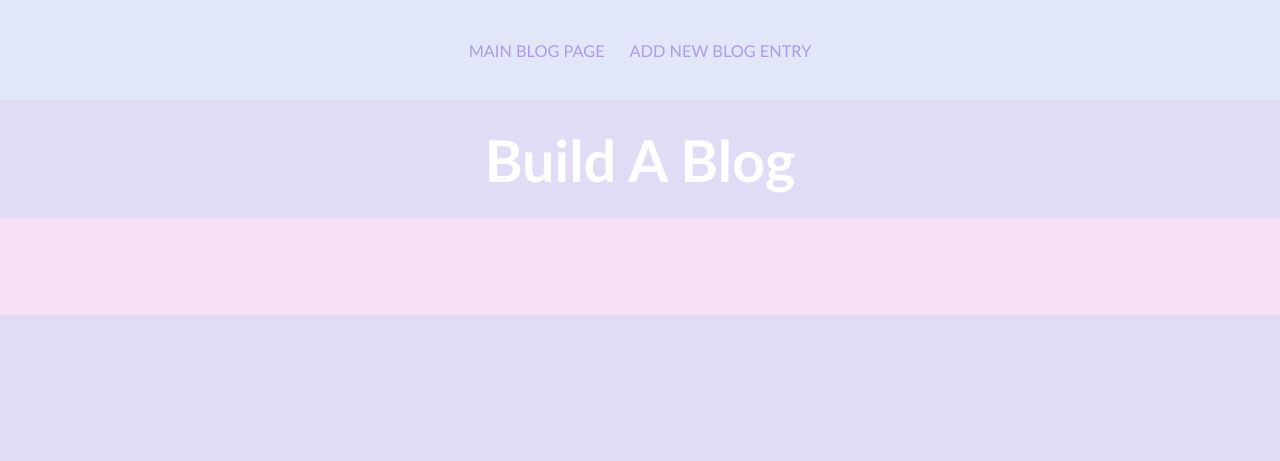
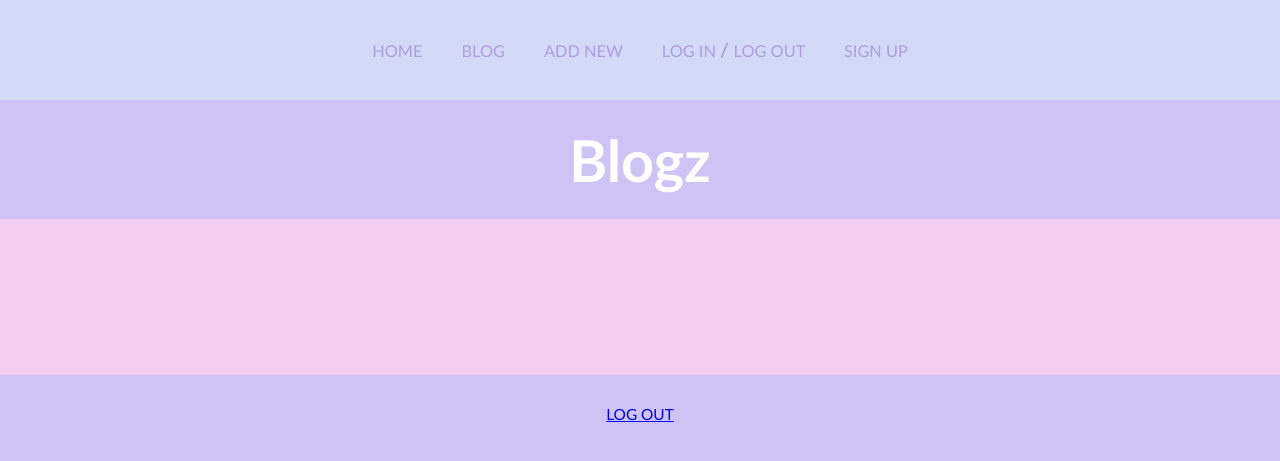
Before and after one commit to samrahsoarus/blogz, a Flask app: page /blog in a window 1280 px wide. Shown: the top 461 px of the page. Run offline with Flask 2, Linux system fonts and the light colour scheme; data that the repository does not hold is empty.

Commit message:
Finished homework

```diff
--- a/main.py
+++ b/main.py
@@ -1,13 +1,13 @@
 
-
-from flask import Flask, request, redirect, render_template
+from flask import Flask, request, redirect, render_template, session, flash
 from flask_sqlalchemy import SQLAlchemy
 
 app = Flask(__name__)
 app.config['DEBUG'] = True
-app.config['SQLALCHEMY_DATABASE_URI'] = 'mysql+pymysql://build-a-blog:password@localhost:8889/build-a-blog'
+app.config['SQLALCHEMY_DATABASE_URI'] = 'mysql+pymysql://blogz:password@localhost:8889/blogz'
 app.config['SQLALCHEMY_ECHO'] = True
 db = SQLAlchemy(app)
+app.secret_key = 'y337kGcys&zP3B'
 
 
 #---------------------------------------------------------------------------------- CLASSES --------------------------------------------------------------------------------
@@ -17,23 +17,52 @@ class Blog(db.Model):
     id = db.Column(db.Integer, primary_key=True)
     title = db.Column(db.String(120))
     body = db.Column(db.String(120))
-    def __init__(self, title, body):
+    owner_id = db.Column(db.Integer, db.ForeignKey('user.id'))
+    def __init__(self, title, body, owner):
         self.title = title
         self.body = body
+        self.owner = owner
+
+
+class User(db.Model):
+    id = db.Column(db.Integer, primary_key=True)
+    email = db.Column(db.String(120))
+    password = db.Column(db.String(120))
+    blogs = db.relationship('Blog', backref='owner')
+    def __init__(self, title, body):
+        self.email = title
+        self.password = body
 
 
 #---------------------------------------------------------------------------- ROUTES + HANDLERS ----------------------------------------------------------------------------
 
 
+@app.before_request
+def require_login():
+    allowed_routes = ['signup', 'login', 'display_users', 'display_blogs']
+    if request.endpoint not in allowed_routes and 'email' not in session:
+        return redirect('/login')
+
+
+# REDIRECT TO INDEX.HTML / HOME
 @app.route('/', methods=['POST', 'GET'])
 def index():
-    return redirect('/blog')
+    return redirect('/index.html')
 
 
+# BLOG.HTML / BLOG
 @app.route('/blog', methods=['POST', 'GET'])
 def display_blogs():
     blog_posts = Blog.query.all()
-    return render_template('home.html', page_title="Build A Blog", blogs=blog_posts)
+    blog_users = User.query.all()
+    return render_template('blog.html', page_title="Blogz", author='', blogs=blog_posts, users=blog_users)
+
+
+# INDEX.HTML / HOME
+@app.route('/home', methods=['POST', 'GET'])
+def display_users():
+    blog_users = User.query.all()
+    return render_template('index.html', page_title="Blog Users", users=blog_users)
 
 
 @app.route('/new')
@@ -44,27 +73,126 @@ def display_blog_form():
     return render_template('new.html', page_title='Add a Blog Entry', error=error_message, title=blog_title, body=blog_body)
 
 
+@app.route('/post', methods=['POST', 'GET'])
+def display_post():
+    blog_author = ''
+    # Get blog-id or user-id from the link user clicked on 'Blog' page
+    blog_id = request.args.get('blog_id')
+    user_id = request.args.get('user_id')
+    # Page of posts using user id
+    if user_id is not None:
+        user = User.query.filter_by(id=user_id).first()
+        blog_author = user.email
+        blog_users = User.query.all()
+        posts_to_display = Blog.query.filter_by(owner_id=user_id)
+        return render_template('blog.html', page_title="Blogz", author=blog_author, blogs=posts_to_display, users=blog_users)
+    # Post requested using blog id
+    else:
+        blog_to_display = Blog.query.filter_by(id=blog_id).first()
+        blog_title = blog_to_display.title
+        blog_body =  blog_to_display.body
+        return render_template('post.html', page_title=blog_title, body=blog_body)
+
+
 @app.route('/new', methods=['POST', 'GET'])
 def create_new_blog():
+    # Get blog title and body from the form
     blog_title = request.form['title']
     blog_body = request.form['body']
+    # Get blog owner from login info
+    owner_email = session['email']
+    owner_id = User.query.filter_by(email=owner_email).first()
+    # If the title or body is NOT blank then add that new blog into database and display it
     if blog_title != '' and blog_body != '':
-        new_blog = Blog(title=blog_title, body=blog_body)
+        new_blog = Blog(title=blog_title, body=blog_body, owner=owner_id)
         db.session.add(new_blog)
         db.session.commit()
         return render_template('post.html', page_title=blog_title, body=blog_body)
+    # If the title or body is blank then display error and re-render the new post form
     else:
         error_message = "Blog title or body is blank! Please enter and resubmit."
         return render_template('new.html', error=error_message, page_title='Add a Blog Entry', title=blog_title, body=blog_body)
 
 
-@app.route('/post', methods=['POST', 'GET'])
-def display_post():
-    blog_id = request.args.get('id')
-    blog_to_display = Blog.query.filter_by(id=blog_id).first()
-    blog_title = blog_to_display.title
-    blog_body =  blog_to_display.body
-    return render_template('post.html', page_title=blog_title, body=blog_body)
+# REDIRECT TO INDEX.HTML / HOME
+@app.route('/login', methods=['POST', 'GET'])
+def login():
+    # If the user entered login information
+    if request.method == 'POST':
+        # Grab user data
+        email = request.form['email']
+        password = request.form['password']
+        # Look for username in the database
+        user = User.query.filter_by(email=email).first()
+        # If the user exists and the right password was entered
+        if user and user.password == password:
+            # Assign the session a key logging in the user
+            session['email'] = email
+            flash("You are logged in as " + email, "error")
+            # Send user to the new blog page
+            return redirect('/new')
+        return render_template('login.html', page_title="Log In", error = "Username does not exist or password incorrect!")
+    return render_template('login.html', page_title="Log In", error = "")
+
+
+@app.route('/signup', methods=['POST', 'GET'])
+def signup():
+    email = ''
+    password = ''
+    verify = ''
+    message = ''
+    # If the user entered data
+    if request.method == 'POST':
+        # Grab user data
+        email = request.form['email']
+        password = request.form['password']
+        verify = request.form['verify']
+        # Check to see if the user already exists in the database
+        existing_user = User.query.filter_by(email=email).first()
+        # Figure out if there are any errors
+        message = check_entries(email, password, verify, existing_user)
+        if not existing_user and message == '':
+            new_user = User(email, password)
+            db.session.add(new_user)
+            db.session.commit()
+            session['email'] = email
+            return redirect('/new')
+    # Render the template w/ errors (if there are none, no message)
+    return render_template('signup.html', page_title="Sign Up", error=message)
+
+
+@app.route('/logout')
+def logout():
+    # Check is the user is logged in before logging out
+    #if session.get('email') == True:
+    del session['email']
+    flash('You have been logged out!', 'error')
+    return redirect('/blog')
+
+
+#-------------------------------------------------------------------------------- FUNCTIONS ----------------------------------------------------------------------------------
+
+
+def check_entries(email, password, verify, existing_user):
+    message1 = ''
+    message2 = ''
+    message3 = ''
+    message4 = ''
+    if email == '' or password == '' or verify == '':
+        message1 = "One or more fields are blank. "
+    if existing_user:
+        message2 = "Username already exists. "
+    if password != verify:
+        message3 = "Passwords don't match. "
+    if email != '' and password != '' and verify != '' and len(password) < 3 or len(email) < 3 or len(verify) < 3:
+        message4 = "Username and password must be at least 3 characters long. "
+    if message1 == '' and message2 == '' and message3 == '' and message4 == '':
+        return ''
+    else:
+        return message1 + message2 + message3 + message4
+
+
+#--------------------------------------------------------------------------------- RUN APP -----------------------------------------------------------------------------------
 
 
 if __name__ == '__main__':
--- a/static/styles/style.css
+++ b/static/styles/style.css
@@ -1,33 +1,38 @@
-{ box-sizing: border-box; }
-html { -webkit-text-size-adjust: 100%; font-family: "Trebuchet MS", Helvetica, sans-serif; background: #e1dbf5; }
+html { -webkit-text-size-adjust: 100%; font-family: "Trebuchet MS", Helvetica, sans-serif; background: #CEC3F4; }
 body { margin: 0; font-size: 1.2em; font-weight: thin; color:#AC8BC1; }
 header, main, aside, footer { padding: 2em; }
-header { background: #e1e6f9; text-align: center; text-transform: uppercase; }
+header { background: #D2DAF7; text-align: center; text-transform: uppercase; }
 header a { color: #B09CE2; font-size: 0.85em; text-decoration: none; }
 header a:hover { color:#9A89C4; }
-
-main { background: #f7e1f5; }
-aside { background: #e1dbf5; }
+main { background: #F4CDF1; padding: 1em; padding-bottom: 4em; }
+aside { background: #CEC3F4; }
 footer { color: white; text-align: center; }
 article { background: #FFF9FD; padding: 25px; padding-left: 50px; margin-bottom: 20px; width: 75%; margin-left: 5%; }
-h1 { text-align: center; font-size: 3em; margin-top: 25px; margin-bottom: 25px; color: #FFF;}
+h1 { text-align: center; font-size: 3em; margin-top: 25px; margin-bottom: 25px; color: #FFF; }
 h2 a { color: #B09CE2; text-decoration: none; font-size: 1em; text-transform: uppercase; }
 h2 a:hover { color:#9A89C4; }
-input { border: none; margin-left: 5%; width:750px; height: 20px; }
-textarea { border: none; margin-left: 5%; width:750px; height: 150px; }
-.button { background-color: #E1DBF5; border: none; margin-left: none; width: 100px; margin-left: 70%; height: 40px; margin-top: 20px; font-family: "Trebuchet MS", Helvetica, sans-serif; }
-.button:hover { background-color: #CEC3F4; }
+h2.author a { color: #B09CE2; text-transform: none; }
+input { border: none; }
+textarea { border: none; }
 table { border-spacing: 0px; margin-left: 15%; }
-.error { color: red; text-align:center; margin-bottom:20px; }
-
-/* h1 { font-size: 3em; color: #FFF; }
-td { padding: 10px 30px 10px 30px; background-colo r: #6BBAA7; border: #6BBAA7; }
-table { border-spacing: 0px; }
-.error { color: pink; font-size: .8em; margin: 0px; background-color: #6C648B !important; }
-.submit { border: 0px; background-color: #FBA100; color: #FFF; padding: 10px; border-radius: 15px; float: right; width: 70%;
-            font-family: "Trebuchet MS", Helvetica, sans-serif; font-size: 0.8em; }
-.top { padding-top: 20px; background-color: #6BBAA7; border: #6BBAA7; }
-.top-error { padding-top: 30px; color: pink; font-size: .8em; margin: 0px; background-color: #6C648B !important; }
-.bottom { padding-bottom: 30px; background-color: #6BBAA7; border: #6BBAA7; }
-input { border: none; padding: 5px; height: 100%; font-size: 0.9em; }
-.welcome { font-size: 5em; color: #FFF} */
+td { padding-bottom: 30px; }
+.error { color: red; text-align:center; font-size: 0.8em; }
+li.error { color: red; list-style: none; }
+.page-text { text-align:center; }
+.login-button:hover { background-color: #B5A4F2; color:#FFF; }
+.login-body { margin-left: 19%; margin-top: 60px; }
+.signup-body { margin-left: 17%; margin-top: 60px; }
+.new-body { margin-left: 16%; margin-top: 60px; }
+.blog-body { margin-left: 7%; margin-top: 60px; }
+.post-body { margin-left: 20%; margin-top: 60px; margin-bottom: 60px;  width: 60%; line-height: 1.75; }
+footer { text-align: center; text-transform: uppercase; font-size: 0.8em; padding-top: 30px; }
+input:-webkit-autofill, textarea:-webkit-autofill, select:-webkit-autofill { background-color: #FFFCEF !important; }
+p.author-link { font-size: 0.7em; }
+p.author-link a { color: #9A89C4; text-decoration: none; }
+p.author-link a:hover { color:#B09CE2; }
+.login-input { border: none; padding-top: 15px; padding-bottom: 15px; width: 450px; margin-left:30px;  padding-left:10px;
+    font-family: "Helvetica Neue", Helvetica, Arial, sans-serif; font-size: 1em; }
+.new-textarea { border: none; padding-top: 15px; padding-bottom: 15px; width: 450px; margin-left:30px;  padding-left:10px;
+    font-family: "Helvetica Neue", Helvetica, Arial, sans-serif; font-size: 1em; height: 120px; }
+.login-button { background-color: #CEC3F4; border: none; padding: 15px; float: right; width: 100px;
+     font-family: "Trebuchet MS", Helvetica, sans-serif; font-size: .7em; text-transform: uppercase; }
--- a/templates/base.html
+++ b/templates/base.html
@@ -1,22 +1,41 @@
 <!doctype html>
 <html>
+
     <head>
         <link rel= "stylesheet" type= "text/css" href= "{{ url_for('static',filename='styles/style.css') }}">
         <title>{{page_title}}</title>
     </head>
+
+
     <body>
 
         <header>
-        <a href="/blog">Main Blog Page</a>
-        <a style="margin-left:20px;" href="/new">Add New Blog Entry</a>
+            <a href="/home">  Home  </a>
+            <a style="margin-left:35px;" href="/blog">  Blog  </a>
+            <a style="margin-left:35px;" href="/new">  Add New  </a>
+            <a style="margin-left:35px;" href="/login">  Log in  </a> / <a href="/logout">  Log out  </a>
+            <a style="margin-left:35px;" href="/signup">  Sign up  </a>
         </header>
 
         <h1>{{page_title}}</h1>
 
         <main>
+
+            {% with messages = get_flashed_messages(with_categories=True) %}
+                <ul>
+                    {% for category,message in messages %}
+                        <li class="{{category}}">{{message}}</li>
+                    {% endfor %}
+                </ul>
+            {% endwith %}
+
             {% block content %}
             {% endblock %}
+
         </main>
 
     </body>
+
+    <footer>  <a href='/logout'>log out</a>  </footer>
+
 </html>
--- /dev/null
+++ b/templates/blog.html
@@ -0,0 +1,25 @@
+{% extends "base.html" %}
+
+{% block content %}
+
+    {% if author != '' %}
+        <p class="page-text">Blog Posts for {{author}}</p>
+    {% endif %}
+
+    <div class="blog-body">
+        <ul>
+            {% for blog in blogs %}
+                <article>
+                    <h2><a href="/post?blog_id={{blog.id}}">{{blog.title}}</a></h2>
+                    <p>{{blog.body}}</p>
+                        {% for user in users %}
+                            {% if blog.owner_id == user.id and author == '' %}
+                                <p class="author-link"> Written by: <a href="/post?user_id={{blog.owner_id}}">{{user.email}}</a></p>
+                            {% endif %}
+                        {% endfor %}
+                </article>
+            {% endfor %}
+        </ul>
+    </div>
+
+{% endblock %}
--- a/templates/home.html
+++ b/templates/home.html
@@ -2,13 +2,15 @@
 
 {% block content %}
 
+    <div class="home-body">
         <ul>
             {% for blog in blogs %}
                 <article>
-                <h2><a href="/post?id={{blog.id}}">{{blog.title}}</a></h2>
+                    <h2><a href="/post?id={{blog.id}}">  {{blog.title}}  </a></h2>
                     <p>{{blog.body}}</p>
                 </article>
             {% endfor %}
         </ul>
+    </div>
 
 {% endblock %}
--- a/templates/post.html
+++ b/templates/post.html
@@ -2,6 +2,6 @@
 
 {% block content %}
 
-    <div>{{body}}</div>
+    <div class="blog-body">  <article>  {{body}}  </article>  </div>
 
 {% endblock %}
```
Also changed, not shown: templates/index.html (added, +15 -0 lines), templates/login.html (added, +28 -0 lines), templates/new.html (+14 -10 lines), templates/signup.html (added, +32 -0 lines). Lines whose indentation alone changed are shown as unchanged.
